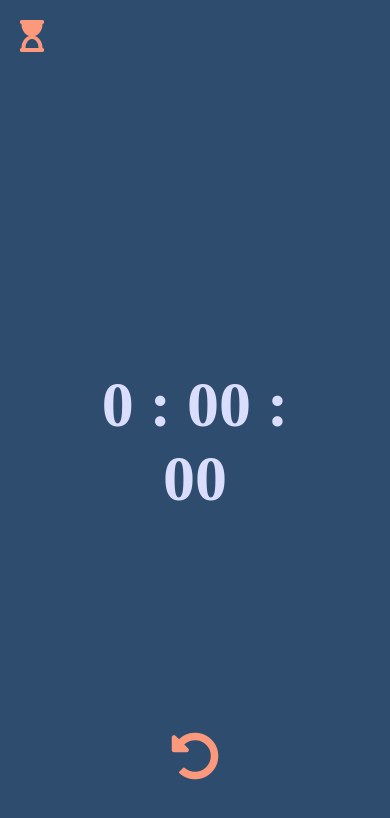
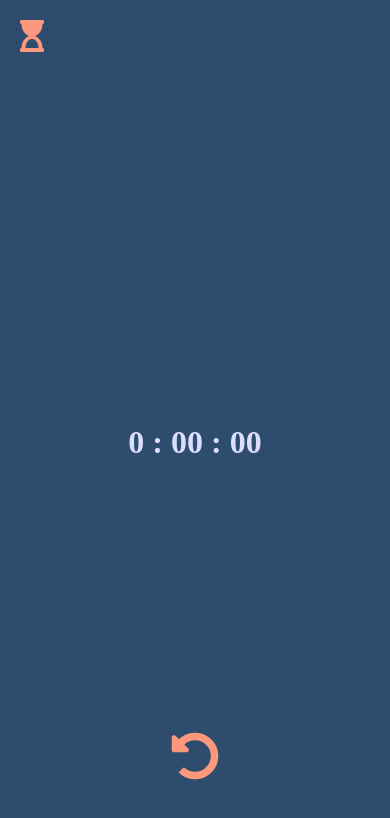
Before and after one commit to tahayaminy/timer-stopwatch, a plain HTML site: page index.html in a window 390 px wide. Both pictures are taken after a click on the icon 34 px from the left and 36 px from the top of the page. Drawn offline with Linux system fonts and the light colour scheme.

Commit message:
change fontSize

```diff
--- a/css/global.css
+++ b/css/global.css
@@ -105,6 +105,11 @@ footer{
     font-size: 400%;
     font-weight: bolder;
 }
+@media only screen and (max-width:600px){
+    #stopwatch{
+        font-size: 200%;
+    }
+}
 input[type=number]{
     width: 40px;
     padding: 2%;
--- a/main.js
+++ b/main.js
@@ -16,7 +16,6 @@ const hourglassStart = () => {
 
     hourglassT = setInterval(() => {
       h -= 1;
-      console.log(h);
       $("backwave").style.height = (h * 100) / H + "%";
       if (h == 0) {
         hourglassEnd();
@@ -39,9 +38,7 @@ const hourglassEnd = () => {
 var hourglass = document.getElementsByClassName("hourglass");
 var stopwatch = document.getElementsByClassName("stopwatch");
 const change = (srv) => {
-  console.log("run");
   if (srv == true) {
-    console.log("shrt");
     for (let ex of stopwatch) {
       ex.style.display = "none";
     }
@@ -49,7 +46,6 @@ const change = (srv) => {
       ex.style.display = "block";
     }
   } else if (srv == false) {
-    console.log("shrt2");
     for (let ex of stopwatch) {
       ex.style.display = "block";
     }
```
